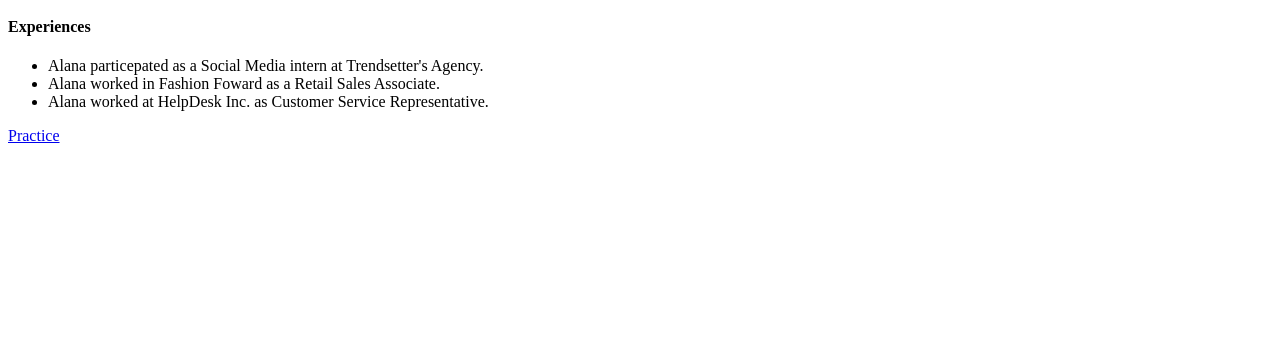
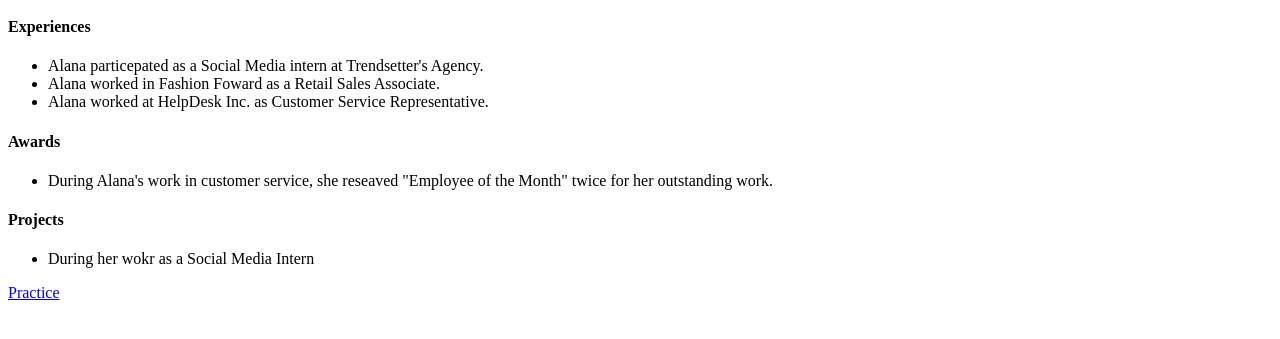
Before and after one commit to LidiaV2/Lidia.V2, a plain HTML site: page project1.html in a window 1280 px wide. Shown: the part 101-440 px from the top of the page. Drawn offline with Linux system fonts and the light colour scheme.

Commit message:
Update project1.html

```diff
--- a/project1.html
+++ b/project1.html
@@ -14,6 +14,15 @@
       <li>Alana worked in Fashion Foward as a Retail Sales Associate.</li>
       <li>Alana worked at HelpDesk Inc. as Customer Service Representative.</li>
     </ul>
+    <h4>Awards</h4>
+    <ul>
+      <li>During Alana's work in customer service, she reseaved "Employee of the Month" twice for her outstanding work.</li>
+
+    </ul>
+    <h4> Projects</h4>
+    <ul>
+      <li>During her wokr as a Social Media Intern </li>
+    </ul>
     <a href="https://lidiav2.github.io/Lidia.V2/practice.html">Practice</a>
 </body>
 </html>
```
